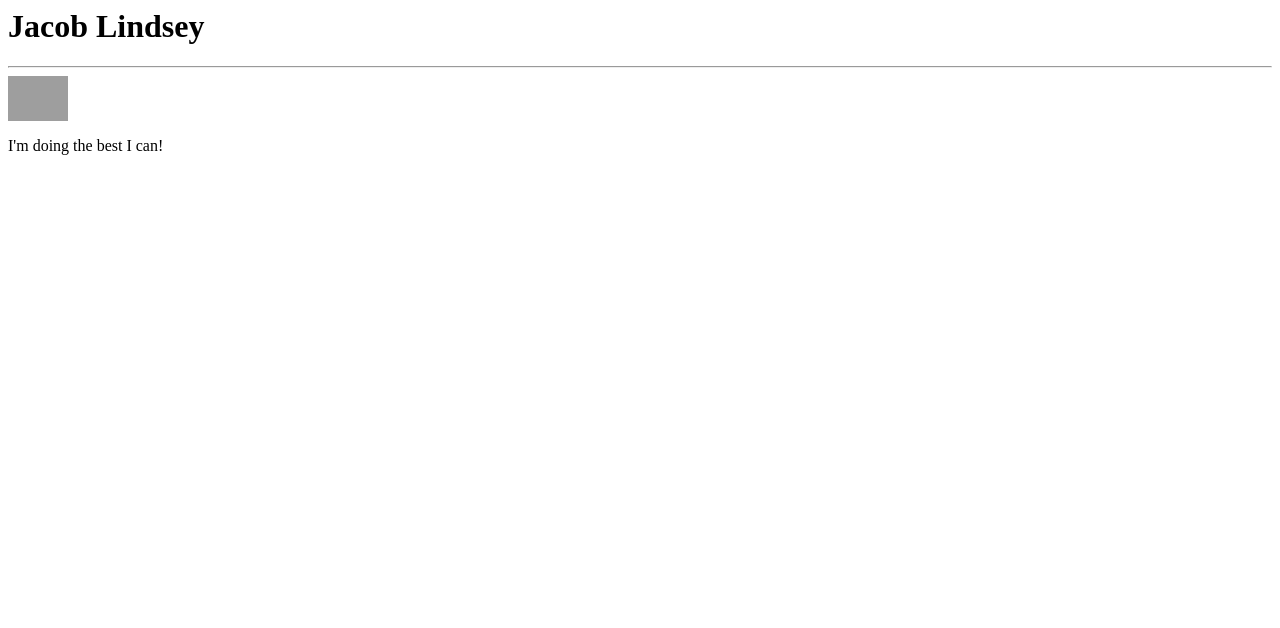
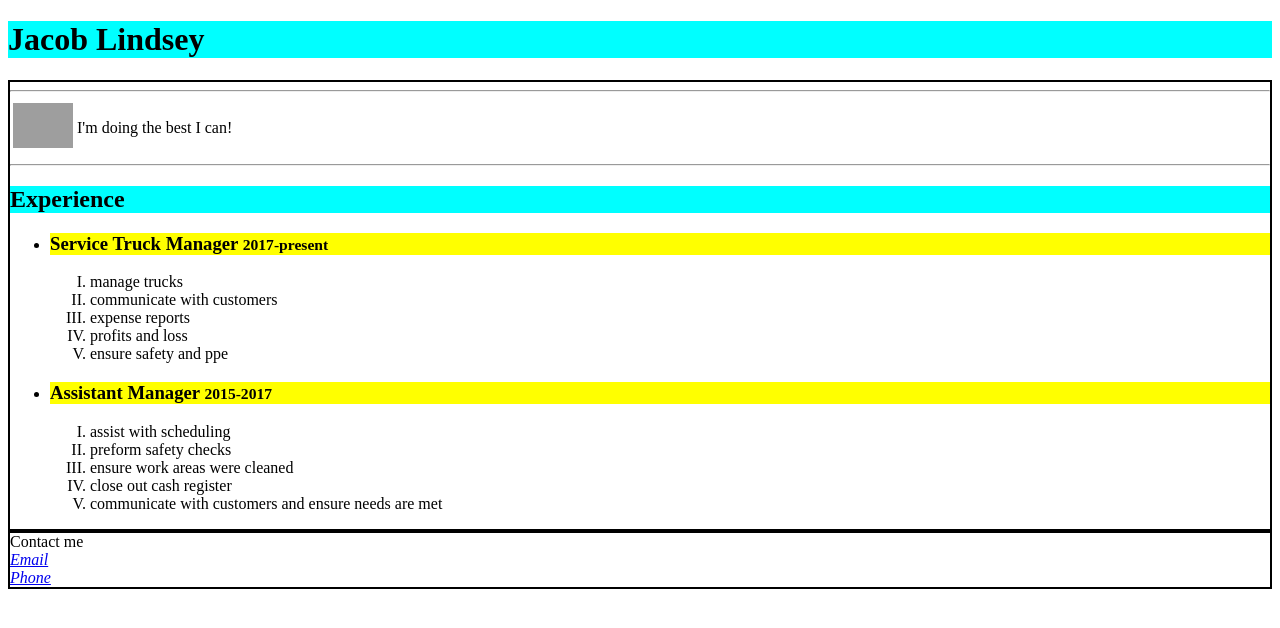
Before and after one commit to Jcole-95/resume, a plain HTML site: page index.html in a window 1280 px wide. Drawn offline with Linux system fonts and the light colour scheme; grey boxes are pictures that could not be loaded.

Commit message:
New Content
added personal styling will change more as i develop my skills

```diff
--- a/index.html
+++ b/index.html
@@ -1,5 +1,84 @@
-  <h1>Jacob Lindsey</h1>
-    <hr>
-      <a href="https://www.facebook.com/jacob.lindsey.71" target="_blank">  <img src="https://scontent-atl3-2.xx.fbcdn.net/v/t1.0-9/12141536_951399898250211_3883194823856761275_n.jpg?_nc_cat=102&_nc_sid=09cbfe&_nc_ohc=yM-j7jPDudYAX8Kj1LR&_nc_ht=scontent-atl3-2.xx&oh=9ff4859f6da467c01005a9ee7fd6f9a2&oe=5F7F3694" style="width: 60px">
-        </a>
-        <p>I'm doing the best I can!</p>
+ <!DOCTYPE html>
+<html>
+
+<head>
+    <title>Jacob Lindsey</title>
+    <style>
+        h1 {
+            background-color: aqua;
+        }
+
+        h2 {
+            background-color: aqua;
+        }
+
+        h3 {
+            background-color: yellow;
+        }
+
+        section,
+        footer {
+            border: solid 2px black
+        }
+
+    </style>
+</head>
+
+<body>
+    <header>
+        <h1>Jacob Lindsey</h1>
+    </header>
+    <section>
+        <hr>
+        <table>
+            <tr>
+                <td>
+                    <a href="https://www.facebook.com/jacob.lindsey.71" target="_blank"> <img src="https://scontent-atl3-2.xx.fbcdn.net/v/t1.0-9/12141536_951399898250211_3883194823856761275_n.jpg?_nc_cat=102&_nc_sid=09cbfe&_nc_ohc=yM-j7jPDudYAX8Kj1LR&_nc_ht=scontent-atl3-2.xx&oh=9ff4859f6da467c01005a9ee7fd6f9a2&oe=5F7F3694" style="width: 60px">
+                    </a>
+                </td>
+                <td>
+                    <p>I'm doing the best I can!</p>
+                </td>
+            </tr>
+        </table>
+        <hr>
+        <h2>Experience</h2>
+        <ul>
+            <li>
+                <h3>Service Truck Manager <small>2017-present</small></h3>
+                <ol type='I'>
+                    <li>manage trucks</li>
+                    <li>communicate with customers</li>
+                    <li>expense reports</li>
+                    <li>profits and loss</li>
+                    <li>ensure safety and ppe</li>
+                </ol>
+            </li>
+            <li>
+                <h3>Assistant Manager <small>2015-2017</small></h3>
+                <ol type='I'>
+                    <li>assist with scheduling</li>
+                    <li>preform safety checks</li>
+                    <li>ensure work areas were cleaned</li>
+                    <li>close out cash register</li>
+                    <li>communicate with customers and ensure needs are met</li>
+                </ol>
+            </li>
+        </ul>
+    </section>
+    <footer>
+        <div>Contact me
+            <address>
+                 <a href='mailto:jacobcolel@outlook.com'>Email</a><br>
+                <a href="tel:615-900-8504">Phone</a>
+
+            </address>
+        </div>
+    </footer>
+
+
+
+
+</body>
+
+</html>
```
